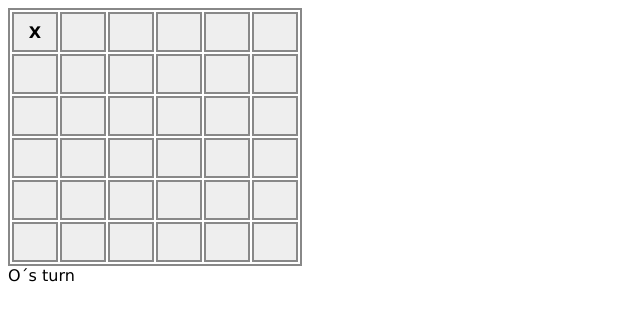
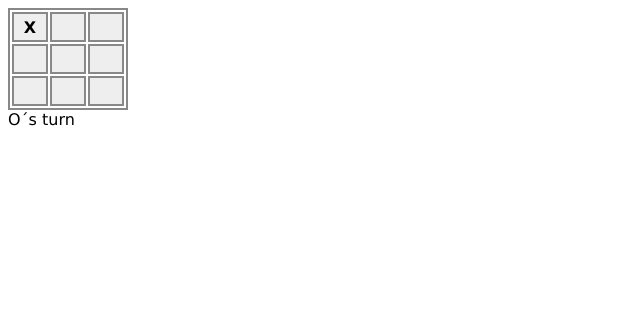
Before and after one commit to tentakles/gameserver, a website: page public/games/3inarow/index.html in a window 1280 px wide. Both pictures are taken after a click on the element 35 px from the left and 32 px from the top of the page. Shown: the whole page, without its empty margins (0-640 px from the left). Drawn offline with Linux system fonts and the light colour scheme.

Commit message:
game 3 in a row updated

```diff
--- a/public/games/3inarow/Scripts/3inarow_logic.js
+++ b/public/games/3inarow/Scripts/3inarow_logic.js
@@ -11,7 +11,7 @@ function threeinarow(config) {
     self.currentPlayer = self.player1;
     self.grid = [];
 
-    self.check_diag = function (x, y) {
+    self.check_diag = function (y, x) {
         var numInARow = 0;
 
         for (var i = 0; i < config.size; i++) {
@@ -31,7 +31,7 @@ function threeinarow(config) {
         return false;
     }
 
-    self.check_reverse_diag = function (x, y) {
+    self.check_reverse_diag = function (y, x) {
         var numInARow = 0;
 
         while (true) {
@@ -99,7 +99,7 @@ function threeinarow(config) {
         //check diagonals
         for (var row = 0; row < config.size; row++) {
             for (var col = 0; col < config.size; col++) {
-                if (self.check_diag(col, row) || self.check_reverse_diag(col, row)) {
+                if (self.check_diag(row, col) || self.check_reverse_diag(row, col)) {
                     return self.RESULT_WIN;
                 }
             }
@@ -112,6 +112,13 @@ function threeinarow(config) {
         return self.grid[y][x] == "";
     }
 
+	self.switchPlayers=function(){
+	if (self.currentPlayer == self.player1)
+		self.currentPlayer = self.player2;
+	else
+		self.currentPlayer = self.player1;
+	}
+
     self.move = function (y, x) {
         if (self.can_move(y, x)) {
             self.grid[y][x] = self.currentPlayer;
@@ -121,10 +128,7 @@ function threeinarow(config) {
                 return result;
             }
 
-            if (self.currentPlayer == self.player1)
-                self.currentPlayer = self.player2;
-            else
-                self.currentPlayer = self.player1;
+			self.switchPlayers();
 
             return result;
         }
--- a/public/games/3inarow/Scripts/3inarow_ui.js
+++ b/public/games/3inarow/Scripts/3inarow_ui.js
@@ -10,7 +10,7 @@ function try_move() {
         game.init();
     }
 
-    var id = $(this).attr('id')
+    var id = $(this).attr('id');
     var coords = id.split("_");
 
     if (!game.can_move(coords[0], coords[1])) {
@@ -18,17 +18,19 @@ function try_move() {
     }
     $(this).html(game.currentPlayer).hide().fadeIn("slow");
 	var result = game.move(coords[0], coords[1]);
-    if (result == game.RESULT_DRAW) {
+    if (result === game.RESULT_DRAW) {
         needsRestart = true;
         $("#result").addClass("highlight");
         $("#result").html("Table full. Nobody wins");
+		game.switchPlayers();
     }
-    else if (result == game.RESULT_WIN) {
+    else if (result === game.RESULT_WIN) {
         needsRestart = true;
         $("#result").addClass("highlight");
         $("#result").html(game.currentPlayer + " wins!");
+		game.switchPlayers();
     }
-    else if (result == game.RESULT_ILLEGAL) {
+    else if (result === game.RESULT_ILLEGAL) {
         alert("Illegal move! This should not happen?");
     }
     else {
@@ -38,7 +40,7 @@ function try_move() {
 
 $(function () {
     var config = {
-        size: 6,
+        size: 3,
         numToWin: 3
     };
 
--- a/public/games/3inarow/game.html
+++ b/public/games/3inarow/game.html
@@ -1,15 +1,15 @@
-<script src="Scripts/3inarow_logic.js"></script>
-<script src="Scripts/3inarow_ui.js"></script>
+<script src="games/3inarow/Scripts/3inarow_logic.js"></script>
+<script src="games/3inarow/Scripts/3inarow_ui.js"></script>
 <style>
-	#game_wrapper .highlight {
+	.highlight {
 		background-color: FFFF00;
 	}
 
-	#game_wrapper table, th, td {
+	table, th, td {
 		border: 2px solid #888888;
 	}
 
-	#game_wrapper td {
+	td {
 		background-color: #eeeeee;
 		height: 40px;
 		width: 40px;
--- a/public/games/3inarow/index.html
+++ b/public/games/3inarow/index.html
@@ -4,7 +4,7 @@
     <script>
 
         $(function () {
-           $("#game_wrapper").load("game.html");
+        //   $("#game_wrapper").load("game.html");
         })
 
     </script>
```
